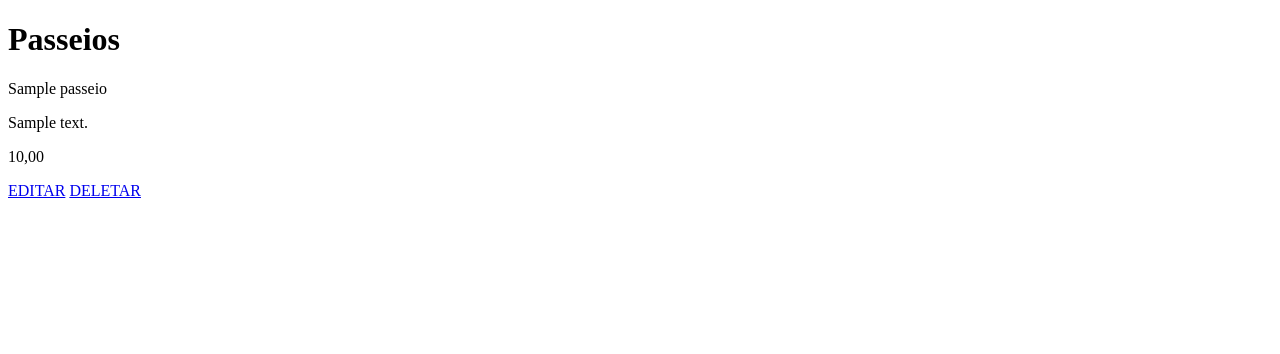
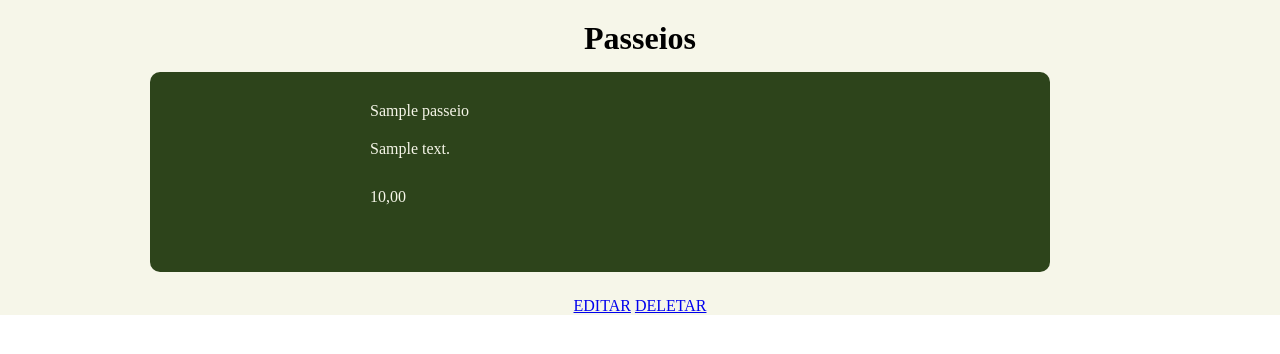
Before and after one commit to Geronilton/pi23_katu_experience, a Django app: page /passeios/ in a window 1280 px wide. Shown: the top 354 px of the page. Run offline with Django 4.2, Linux system fonts and the light colour scheme; tables that the repository leaves empty hold one stand-in row (values such as "Sample post"); some libraries are stand-ins or nearby versions.

Commit message:
css de lista de passeio e cadastrar passeio

```diff
--- a/templates/passeios.html
+++ b/templates/passeios.html
@@ -3,23 +3,78 @@
 <head>
     <meta charset="UTF-8">
     <meta name="viewport" content="width=device-width, initial-scale=1.0">
-    <title>Document</title>
+    <style type="text/css">
+        *
+        {
+            margin: 0;
+            padding: 0;
+        }
+        .container
+        {
+            background-color: #F6F6E9;
+            width: auto;
+            height: auto;
+
+        }
+        .h1
+        {
+            text-align: center;
+            padding-top: 20px;
+        }
+        .passeio
+        {
+            background-color: #2D441B;
+            border-radius: 10px;
+            width: 900px;
+            height: 200px;
+            margin-left: 150px;
+            margin-bottom: 5px;
+            margin-top: 10px;
+        }
+        .titulo
+        {
+            color: #F6F6E9;
+            text-align: justify;
+            margin-top: 15px;
+            margin-left: 220px;
+            padding-top: 30px;
+        }
+        .descricao
+        {
+            color: #F6F6E9;
+            text-align: justify;
+            margin-top: 20px;
+            margin-left: 220px;
+        }
+        .valor
+        {
+            color: #F6F6E9;
+            text-align: justify;
+            margin-top: 30px;
+            margin-left: 220px;
+        }
+    </style>
+    <title>Passeios</title>
 </head>
 <body>
-    <h1>Passeios</h1>
+    <div class="container">
+        <div class="h1"><h1>Passeios</h1></div>
 
-    {% for passeio in lista_passeios %}
+        {% for passeio in lista_passeios %}
 
-        <p>{{passeio.titulo}}</p>
-        <p>{{passeio.descricao}}</p>
-        <p>{{passeio.valor}}</p>
-        <a href="{% url 'editarPasseio' passeio.id %}">EDITAR</a>
-        <a href="{% url 'deletarPasseio' passeio.id %}">DELETAR</a>
+        <div class="passeio">
+            <div class="titulo"><p>{{passeio.titulo}}</p></div>
+            <div class="descricao"><p>{{passeio.descricao}}</p></div>
+            <div class="valor"><p>{{passeio.valor}}</p></div>
+        </div>
+        <div class="h1"><a href="{% url 'editarPasseio' passeio.id %}">EDITAR</a>
+        <a href="{% url 'deletarPasseio' passeio.id %}">DELETAR</a></div>
 
-    {% empty %}
+        {% empty %}
 
         <p>Nenhum Passeio cadastrado</p>
 
-    {% endfor %}
+        {% endfor %}
+    </div>
 </body>
 </html>
```
Also changed, not shown: templates/cadastrarPasseio.html (+29 -7 lines).
